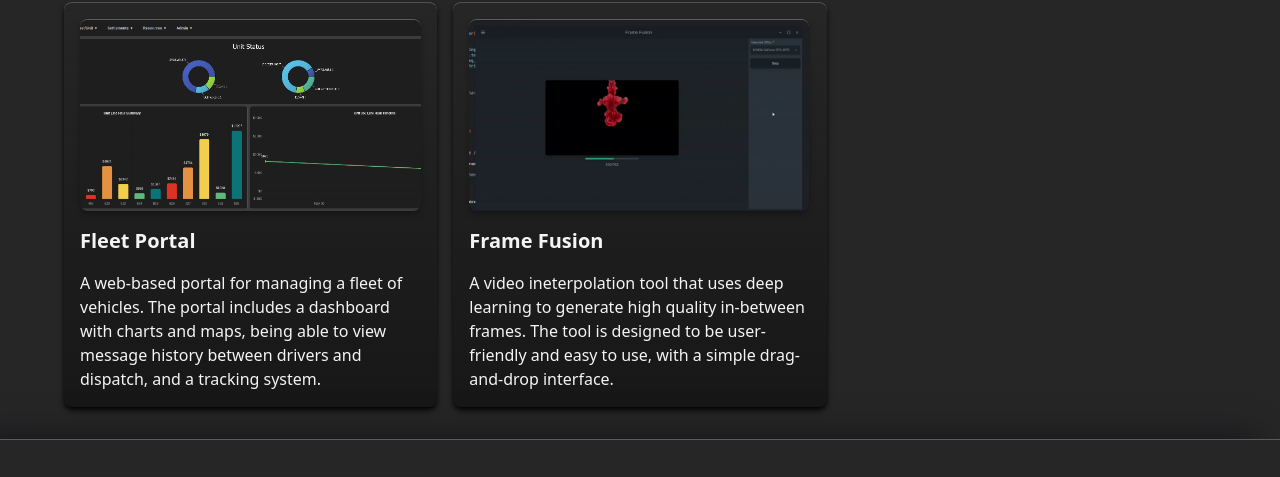
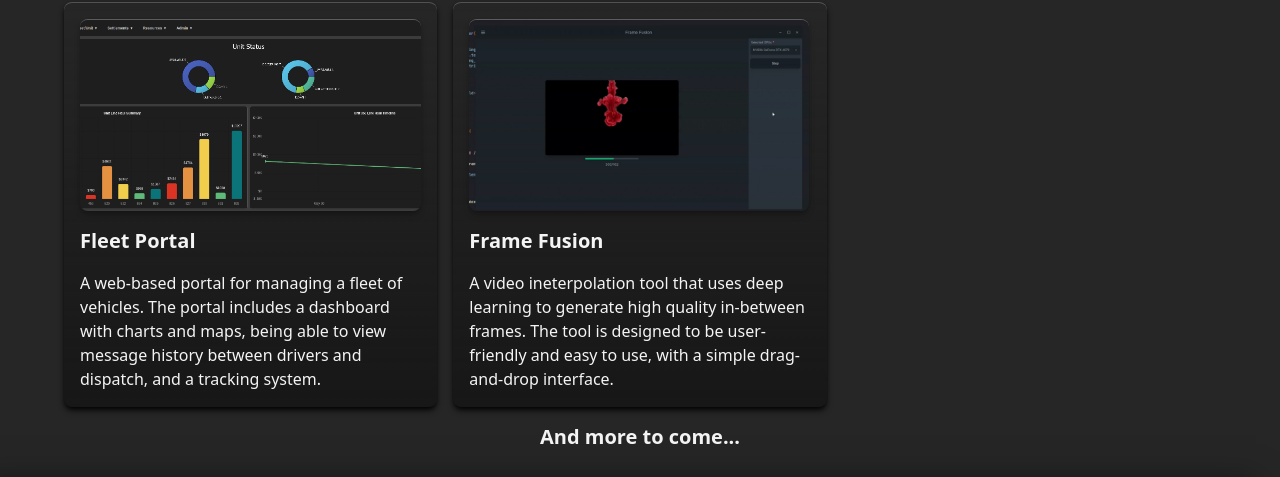
Before and after one commit to Lepidopteran/website, an Astro site: page /projects in a window 1280 px wide. Shown: the part 543-1020 px from the top of the page. Built offline with nearby package versions, Linux system fonts and the light colour scheme; Astro itself is replaced by a stand-in of ours.

Commit message:
refactor(projects page): indicate more to come

```diff
--- a/src/pages/projects.astro
+++ b/src/pages/projects.astro
@@ -30,4 +30,6 @@ const projects = await getCollection("projects");
 			})
 		}
 	</div>
+
+	<span class="text-xl font-bold mt-4 text-center block">And more to come...</span>
 </Layout>
```
